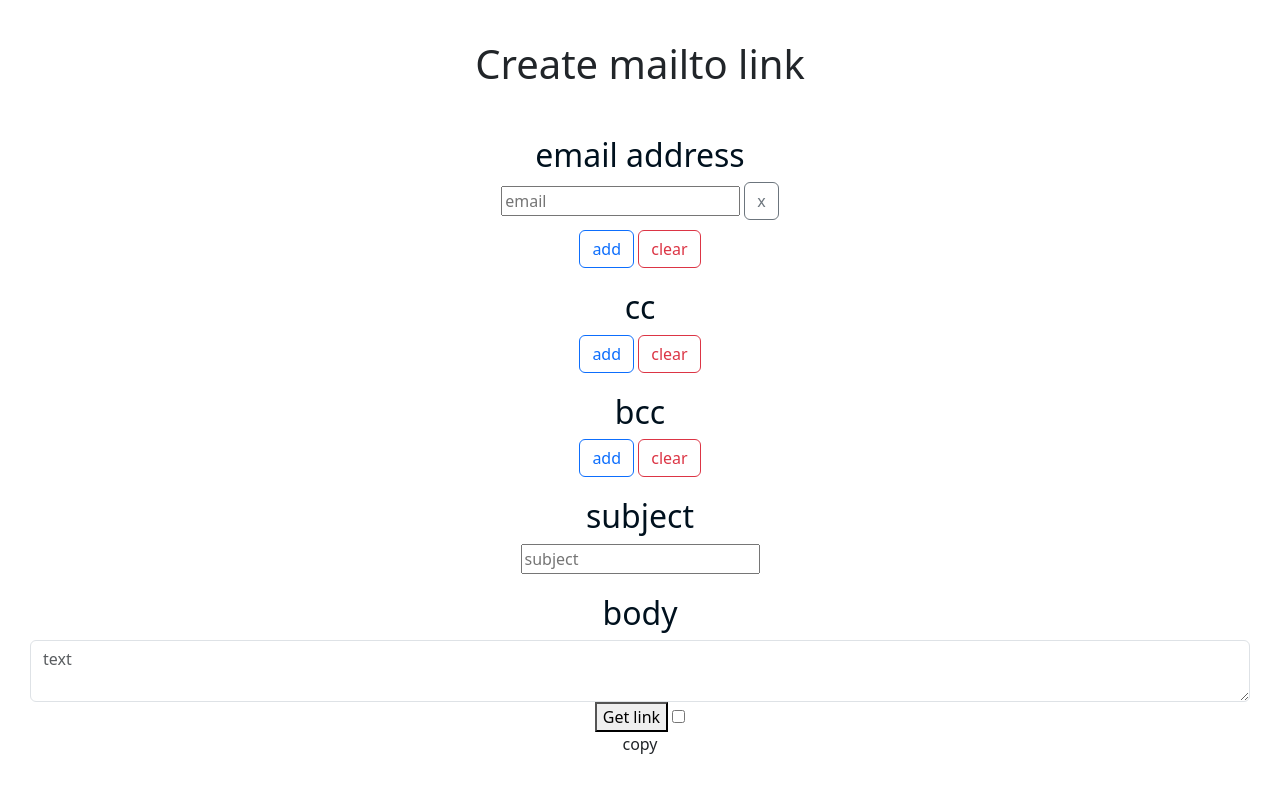
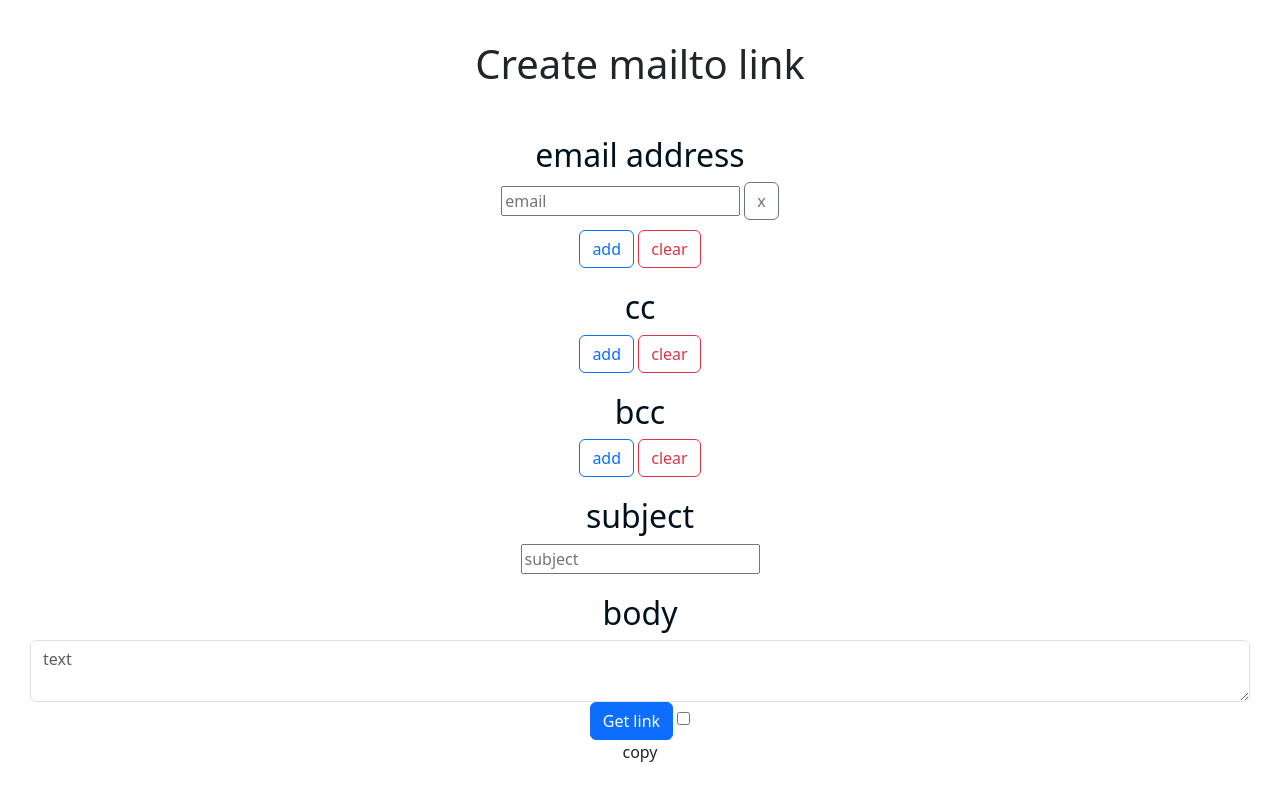
Before and after one commit to eitan-davis/create-mailto-link, a website: page source/index.html in a window 1280 px wide. Drawn offline with Linux system fonts and the light colour scheme.

Commit message:
add class to a button

```diff
--- a/source/index.html
+++ b/source/index.html
@@ -109,7 +109,7 @@
                     <!--
                     output here
                     -->
-                    <button @click="create_link()">Get link</button>
+                    <button @click="create_link()" class="btn btn-primary">Get link</button>
                     <input type="checkbox" value="autocreate" />
                     <br />
                     <div>
```
